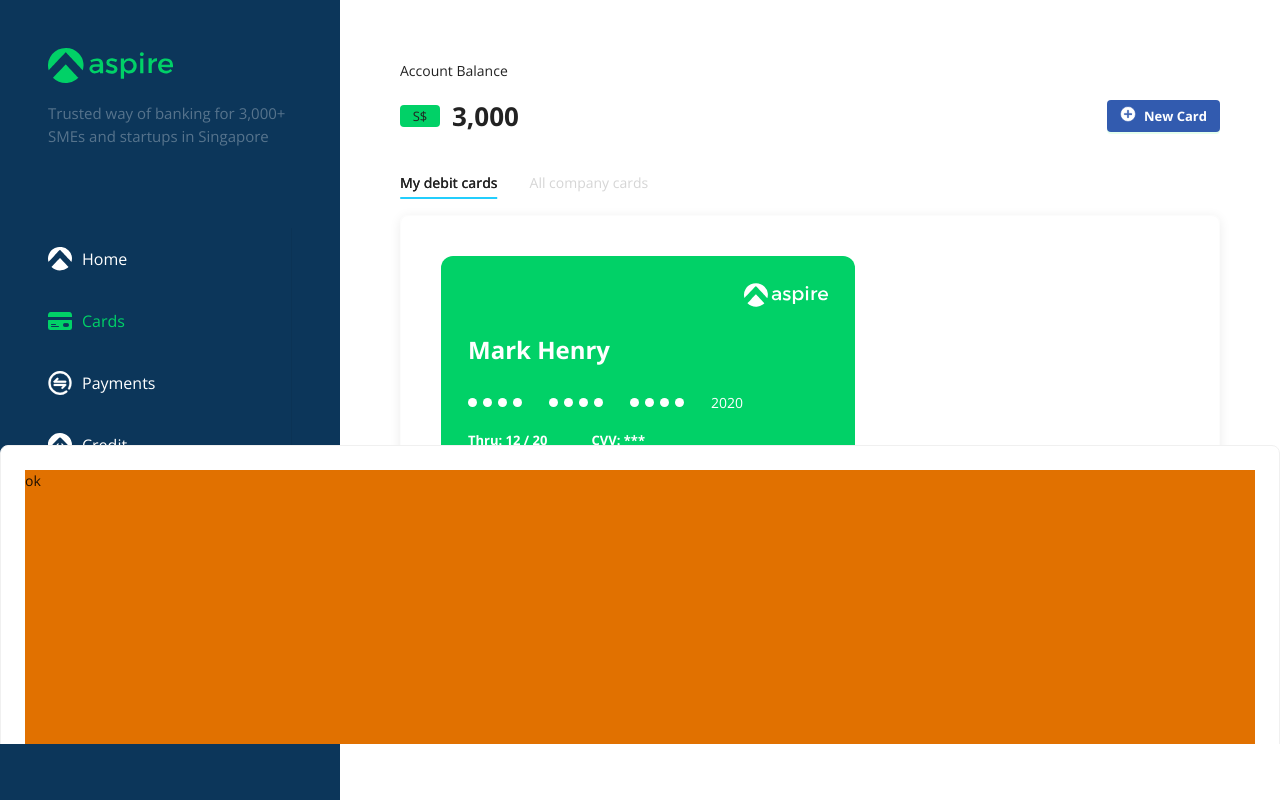
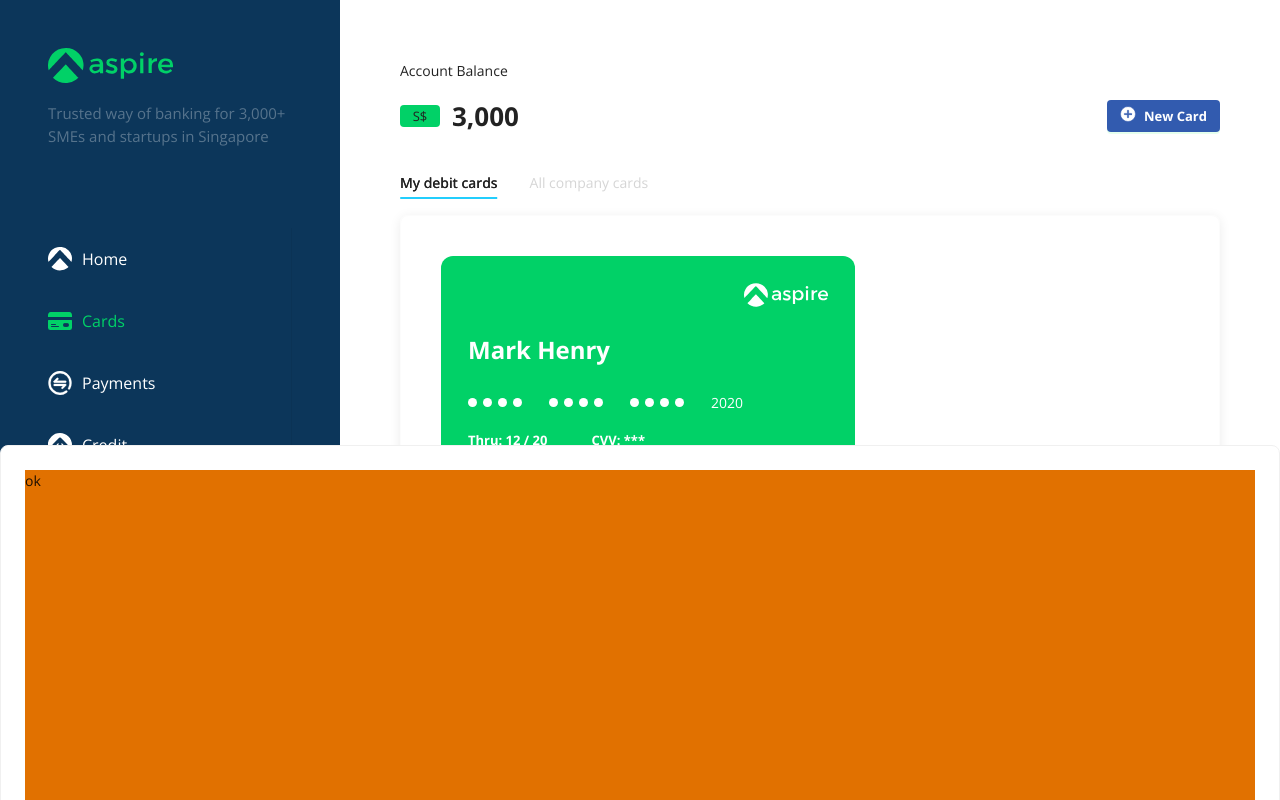
Before and after one commit to hirusnov/aspire-fe-test, a React (Vite) app: page / in a window 1280 px wide. Built offline with nearby package versions, Linux system fonts and the light colour scheme.

Commit message:
update: styling UI

```diff
--- a/src/App.css
+++ b/src/App.css
@@ -5,10 +5,11 @@
   flex-direction: row;
   width: 1366px;
   max-width: 100%;
-  min-height: 100vh;
+  min-height: 100dvh;
   margin: 0 auto;
   overflow: hidden;
   font-family: "Open Sans", sans-serif;
+  align-items: stretch;
 }
 
 .sider {
--- a/src/App.tsx
+++ b/src/App.tsx
@@ -35,7 +35,7 @@
         <Balance />
         <Cards />
       </Content>
-      <Content className="overflow-auto w-full h-[calc(100%_-_56px)] absolute pointer-events-none z-50">
+      <Content className="overflow-auto w-full h-screen absolute pointer-events-none z-50">
         <Card className="mt-[445px] pointer-events-auto">
           <div className="bg-amber-600 h-[1000px]">ok</div>
         </Card>
```
